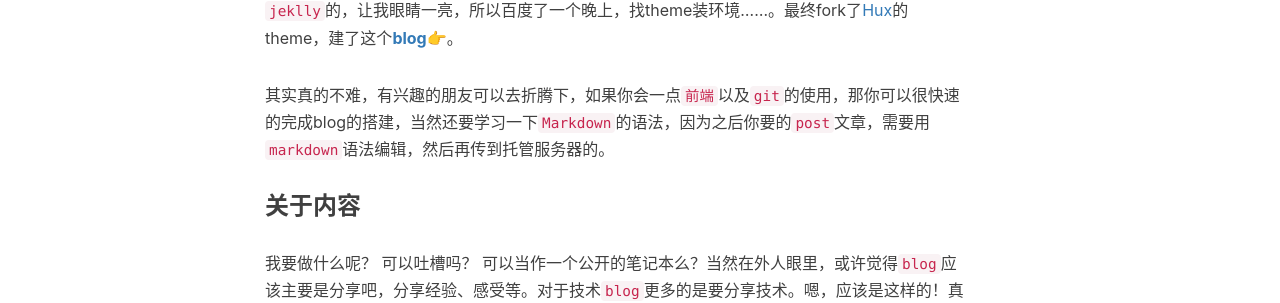
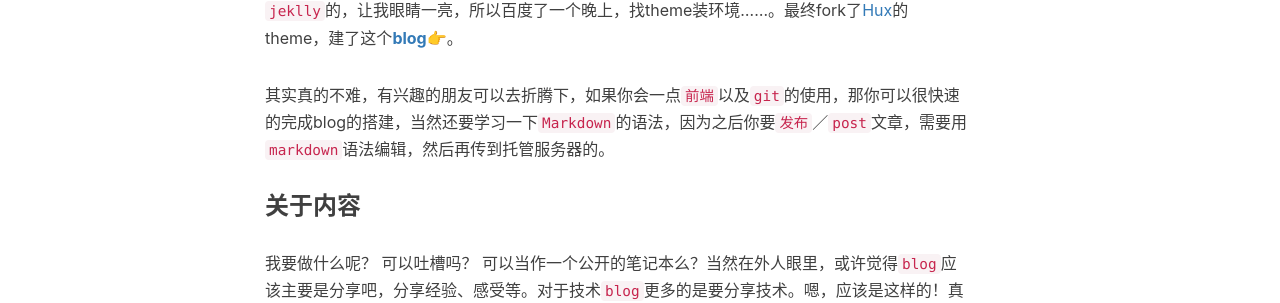
Before and after one commit to darcylee/darcylee.github.io, a Jekyll site: the page built from _posts/2015-11-21-about_this_blog.md, in a window 1280 px wide. Shown: the part 713-1016 px from the top of the page. Built offline with Jekyll 4.4.1, drawn with Linux system fonts in a browser that asks for light colours; nearby versions of some CDN libraries; comment, search, counter and statistics services are not loaded.

Commit message:
modify about.md

```diff
--- a/_posts/2015-11-21-about_this_blog.md
+++ b/_posts/2015-11-21-about_this_blog.md
@@ -13,7 +13,7 @@ tags: [about]
 
 在某个无聊到蛋疼的晚上，在网上瞎逛，无意间接触到一个叫`jeklly`的技术，百度之。才发现原来一直关注的个人博客，好几个都是基于这个技术实现的，原来不知道，看到那些漂亮的个人博客网站都羡慕不已，先不看blog的内容写如何，单看到能开个人blog，就觉得博主好🐂（牛）。这个叫`jeklly`的，让我眼睛一亮，所以百度了一个晚上，找theme装环境……。最终fork了[Hux](https://github.com/huxpro/huxpro.github.io/)的theme，建了这个[**blog**👉](http://darcylee.gitcafe.io)。
 
-其实真的不难，有兴趣的朋友可以去折腾下，如果你会一点`前端`以及`git`的使用，那你可以很快速的完成blog的搭建，当然还要学习一下`Markdown`的语法，因为之后你要的`post`文章，需要用`markdown`语法编辑，然后再传到托管服务器的。
+其实真的不难，有兴趣的朋友可以去折腾下，如果你会一点`前端`以及`git`的使用，那你可以很快速的完成blog的搭建，当然还要学习一下`Markdown`的语法，因为之后你要`发布`／`post`文章，需要用`markdown`语法编辑，然后再传到托管服务器的。
 
 ### 关于内容
 
```
